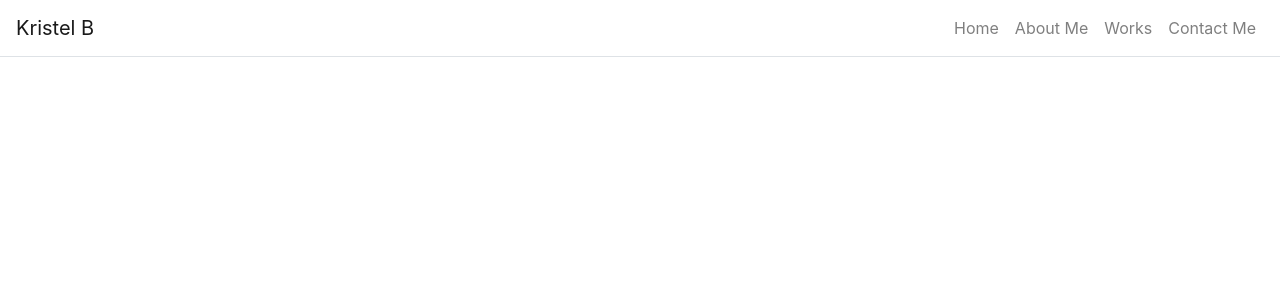
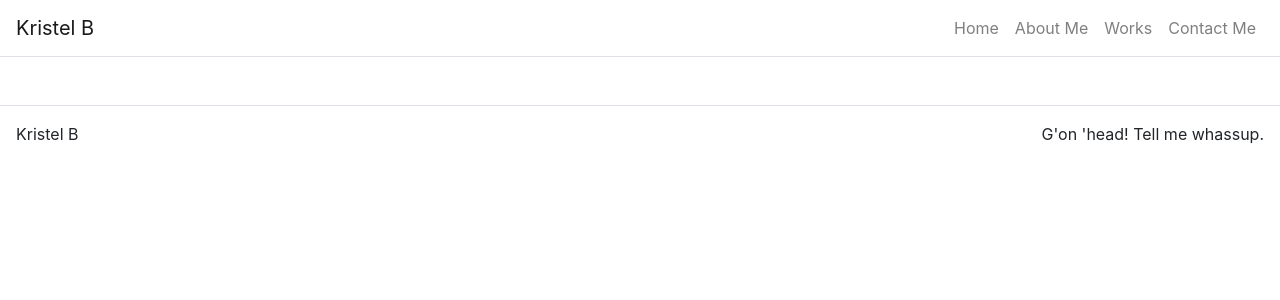
Before and after one commit to kristel-spike/kristel-spike.github.io, a React (Create React App) app in the folder Desktop/kristel-spike.github.io/: page / in a window 1280 px wide. Shown: the top 300 px of the page. Built offline with nearby package versions, Linux system fonts and the light colour scheme.

Commit message:
created and implemented a footer

```diff
--- a/Desktop/kristel-spike.github.io/src/App.js
+++ b/Desktop/kristel-spike.github.io/src/App.js
@@ -3,6 +3,8 @@
 import Navbar from 'react-bootstrap/Navbar';
 import NavbarBrand from 'react-bootstrap/NavbarBrand';
 import Nav from 'react-bootstrap/Nav';
+
+import Footer from './components/Footer';
 //import About from '/components/About';
 //import Contact from '/components/Contact';
 //import Works from '/components/Works';
@@ -54,6 +56,8 @@
               </Nav>
             </Navbar.Collapse>
           </Navbar>
+
+          <Footer/>
         </Container>
 
         {/* <Switch>
--- a/Desktop/kristel-spike.github.io/src/components/Footer.js
+++ b/Desktop/kristel-spike.github.io/src/components/Footer.js
@@ -0,0 +1,23 @@
+import React from 'react';
+import Container from 'react-bootstrap/Container';
+import Col from 'react-bootstrap/Col'
+import Row from 'react-bootstrap/Row'
+
+function Footer() {
+    return(
+        <footer className="mt-5">
+            <Container fluid={true}>
+                <Row className="border-top justify-content-between p-3">
+                    <Col className="p-0" md={3} sm={12}>
+                        Kristel B
+                    </Col>
+                    <Col className="p-0 d-flex justify-content-end" md={3}>
+                        G'on 'head! Tell me whassup.
+                    </Col>
+                </Row>
+            </Container>
+        </footer>
+    )
+}
+
+export default Footer;
```
